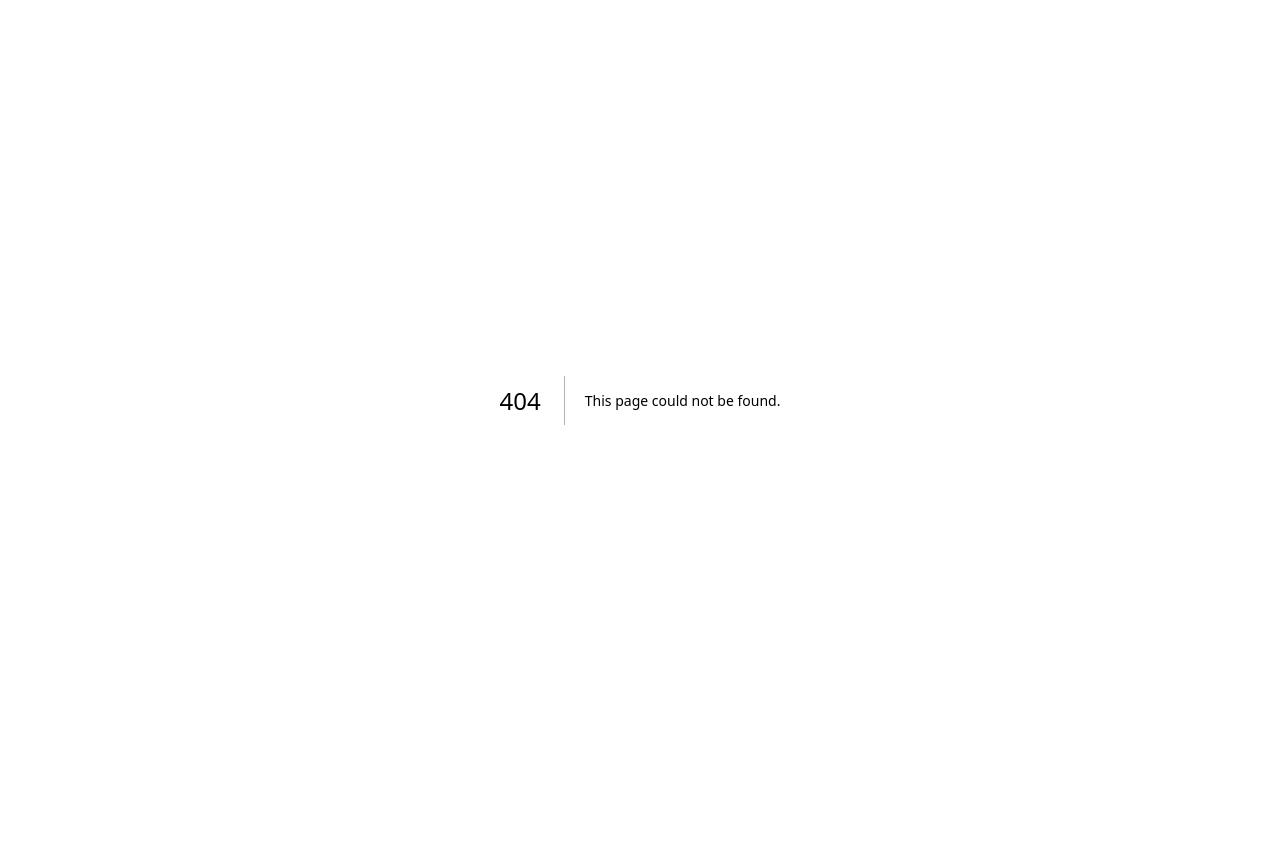
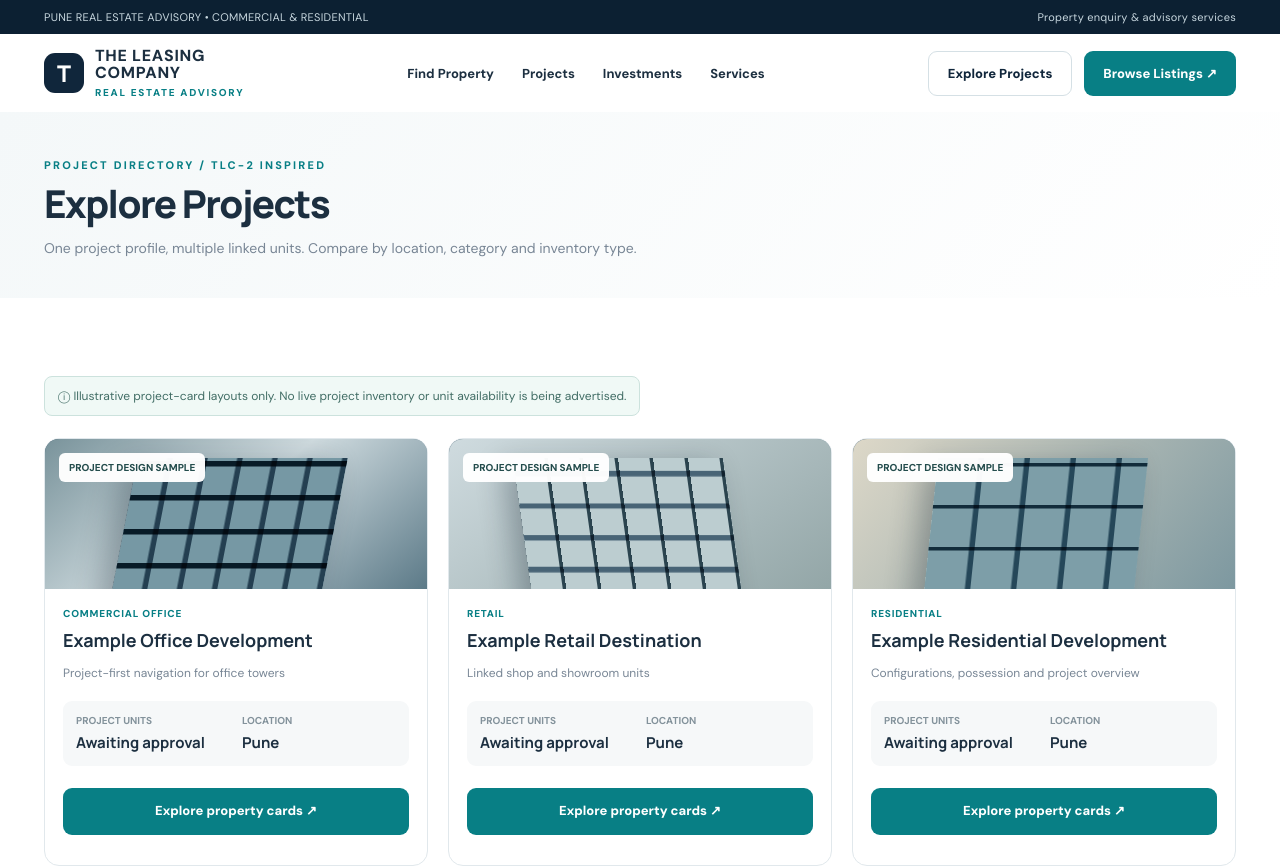
Before and after one commit to pavanpatil93-dot/TLC-2, a Next.js app in the folder web/: page /projects in a window 1280 px wide. Before the commit this address had no page. Shown: the top 867 px of the page. Before the commit the page ends 800 px from the top, so only its background shows below. Built offline with nearby package versions, Linux system fonts and the light colour scheme.

Commit message:
feat(web): premium portal redesign with app-inspired property and project cards

```diff
--- /dev/null
+++ b/web/app/projects/page.tsx
@@ -0,0 +1,3 @@
+import Link from "next/link";import SiteHeader from "../../components/site-header";import SiteFooter from "../../components/site-footer";
+const projects=[{type:"COMMERCIAL OFFICE",title:"Example Office Development",sub:"Project-first navigation for office towers",group:"office"},{type:"RETAIL",title:"Example Retail Destination",sub:"Linked shop and showroom units",group:"retail"},{type:"RESIDENTIAL",title:"Example Residential Development",sub:"Configurations, possession and project overview",group:"residential"}];
+export default function ProjectsPage(){return <><SiteHeader/><main><section className="directory-intro"><div className="container"><div className="kicker">PROJECT DIRECTORY / TLC-2 INSPIRED</div><h1 className="page-title">Explore Projects</h1><p className="section-lede">One project profile, multiple linked units. Compare by location, category and inventory type.</p></div></section><section className="section"><div className="container"><div className="demo-label">ⓘ Illustrative project-card layouts only. No live project inventory or unit availability is being advertised.</div><div className="project-grid">{projects.map((p,i)=><article key={p.group} className="project-card"><div className="project-visual"><div className={"facade "+(["a","b","c"][i])}/><span className="media-pill">PROJECT DESIGN SAMPLE</span></div><div className="project-card-body"><div className="project-sub">{p.type}</div><h3>{p.title}</h3><p>{p.sub}</p><div className="property-specs"><div><small>PROJECT UNITS</small><strong>Awaiting approval</strong></div><div><small>LOCATION</small><strong>Pune</strong></div></div><p><Link className="btn" href="/properties" style={{marginTop:10,width:"100%"}}>Explore property cards ↗</Link></p></div></article>)}</div></div></section></main><SiteFooter/></>}
```
